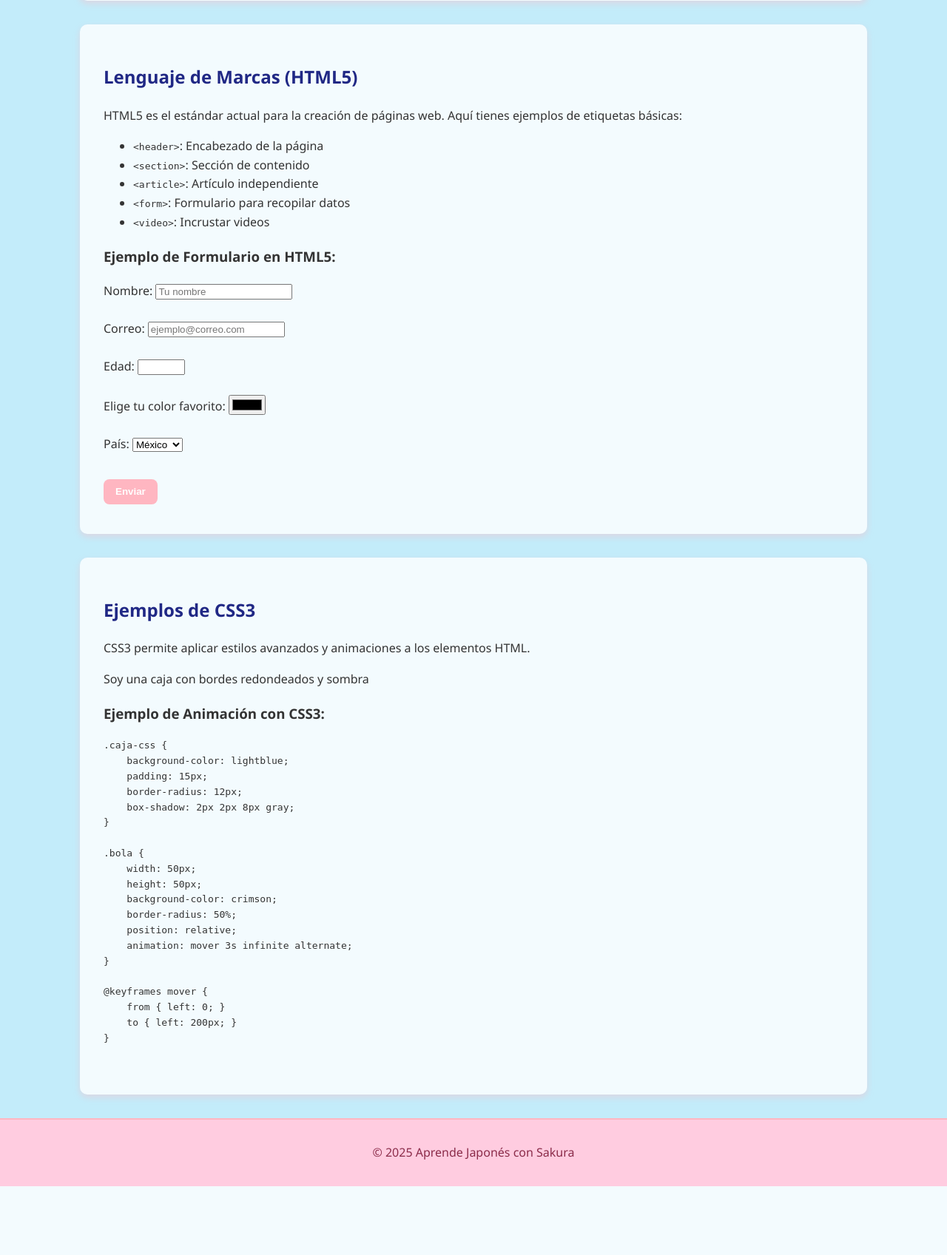
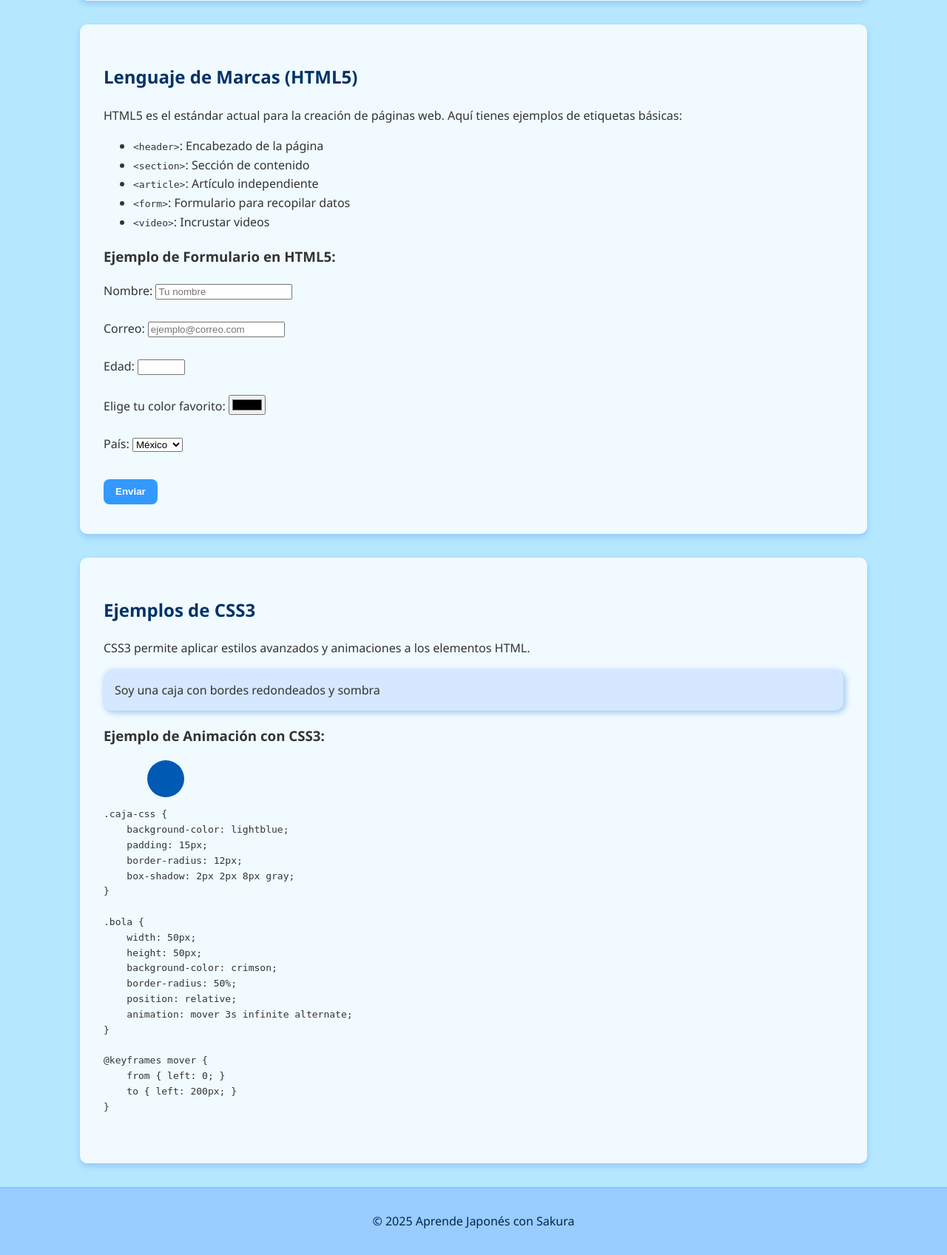
Before and after one commit to LDanielD/Plataforma-de-aprendizaje, a PHP site: page / in a window 1280 px wide. Shown: the part 2207-3904 px from the top of the page at 74% size. Before the commit the page ends 3811 px from the top, so only its background shows below. Run offline with PHP 8.4, Linux system fonts and the light colour scheme.

Commit message:
Update styles.css

```diff
--- a/styles.css
+++ b/styles.css
@@ -1,24 +1,22 @@
-/* General */
 body {
     font-family: 'Segoe UI', Tahoma, Geneva, Verdana, sans-serif;
-    background-color: #c3ecfa; /* fondo rosado claro */
+    background-color: #b5e8ff;
     color: #333;
     margin: 0;
     padding: 0;
     line-height: 1.6;
 }
 
-/* Encabezado */
 header {
-    background-color: #908efa;
+    background-color: #5a7dff;
     padding: 1rem 2rem;
     text-align: center;
-    border-bottom: 2px solid #ffb6c1;
+    border-bottom: 2px solid #80c8ff;
 }
 
 header h1 {
     margin: 0;
-    color: #4c2c8b;
+    color: #132a74;
 }
 
 nav ul {
@@ -32,15 +30,14 @@ nav ul {
 
 nav a {
     text-decoration: none;
-    color: #8b2c4a;
+    color: #003366;
     font-weight: bold;
 }
 
 nav a:hover {
-    color: #331ab0;
+    color: #0044cc;
 }
 
-/* Secciones */
 .seccion {
     padding: 2rem;
     max-width: 1000px;
@@ -48,19 +45,18 @@ nav a:hover {
     background-color: #ffffffcc;
     border-radius: 10px;
     margin-bottom: 2rem;
-    box-shadow: 0 4px 8px rgba(255, 182, 193, 0.4);
+    box-shadow: 0 4px 8px rgba(100, 149, 237, 0.4);
 }
 
 .seccion h2 {
-    color: #202885;
+    color: #003366;
 }
 
-/* Tablas */
 table {
     width: 100%;
     border-collapse: collapse;
     margin-top: 1rem;
-    background-color: #d5dcf7;
+    background-color: #d5e8ff;
     border-radius: 10px;
     overflow: hidden;
 }
@@ -70,24 +66,23 @@ caption {
     font-weight: bold;
     font-size: 1.2rem;
     margin-bottom: 0.5rem;
-    color: #b03060;
+    color: #004080;
 }
 
 th, td {
-    border: 1px solid #ab94f2;
+    border: 1px solid #80aaff;
     padding: 0.6rem;
     text-align: center;
 }
 
 th {
-    background-color: #ffc0cb;
-    color: #100e5c;
+    background-color: #a6c8ff;
+    color: #001a4d;
 }
 
-/* Botones */
 button,
 .boton-escritura {
-    background-color: #ffb6c1;
+    background-color: #3399ff;
     border: none;
     padding: 0.6rem 1rem;
     margin: 0.5rem 0;
@@ -102,33 +97,32 @@ button,
 
 button:hover,
 .boton-escritura:hover {
-    background-color: #e48da0;
+    background-color: #2673cc;
 }
 
-/* Footer */
 footer {
     text-align: center;
-    background-color: #ffcce0;
+    background-color: #99ccff;
     padding: 1rem;
-    color: #8b2c4a;
-    border-top: 2px solid #ffb6c1;
+    color: #00264d;
+    border-top: 2px solid #80c8ff;
 }
 
-/* Responsive */
 @media screen and (max-width: 600px) {
     nav ul {
         flex-direction: column;
         gap: 0.5rem;
     }
 }
+
 .carta {
-    background-color: #ffe4ec;
-    border: 2px solid #ffb6c1;
+    background-color: #e6f3ff;
+    border: 2px solid #80c8ff;
     border-radius: 10px;
     padding: 1rem;
     margin: 1rem auto;
     max-width: 400px;
-    box-shadow: 0 4px 8px rgba(255, 182, 193, 0.3);
+    box-shadow: 0 4px 8px rgba(100, 149, 237, 0.3);
     text-align: center;
     font-size: 1.2rem;
     transition: all 0.3s ease;
@@ -136,12 +130,34 @@ footer {
 
 .carta .pregunta {
     font-weight: bold;
-    color: #8b2c4a;
+    color: #003366;
     margin-bottom: 1rem;
 }
 
 .carta .respuesta {
-    color: #4b2e39;
+    color: #001a33;
     margin-top: 0.5rem;
-    display: none; /* por si se carga antes del script */
+    display: none;
 }
+
+.caja-css {
+    background-color: #d5e8ff;
+    padding: 15px;
+    border-radius: 12px;
+    box-shadow: 2px 2px 8px rgba(0, 102, 204, 0.4);
+    margin: 1rem 0;
+}
+
+.bola {
+    width: 50px;
+    height: 50px;
+    background-color: #0059b3;
+    border-radius: 50%;
+    position: relative;
+    animation: mover 3s infinite alternate;
+}
+
+@keyframes mover {
+    from { left: 0; }
+    to { left: 200px; }
+}
```
